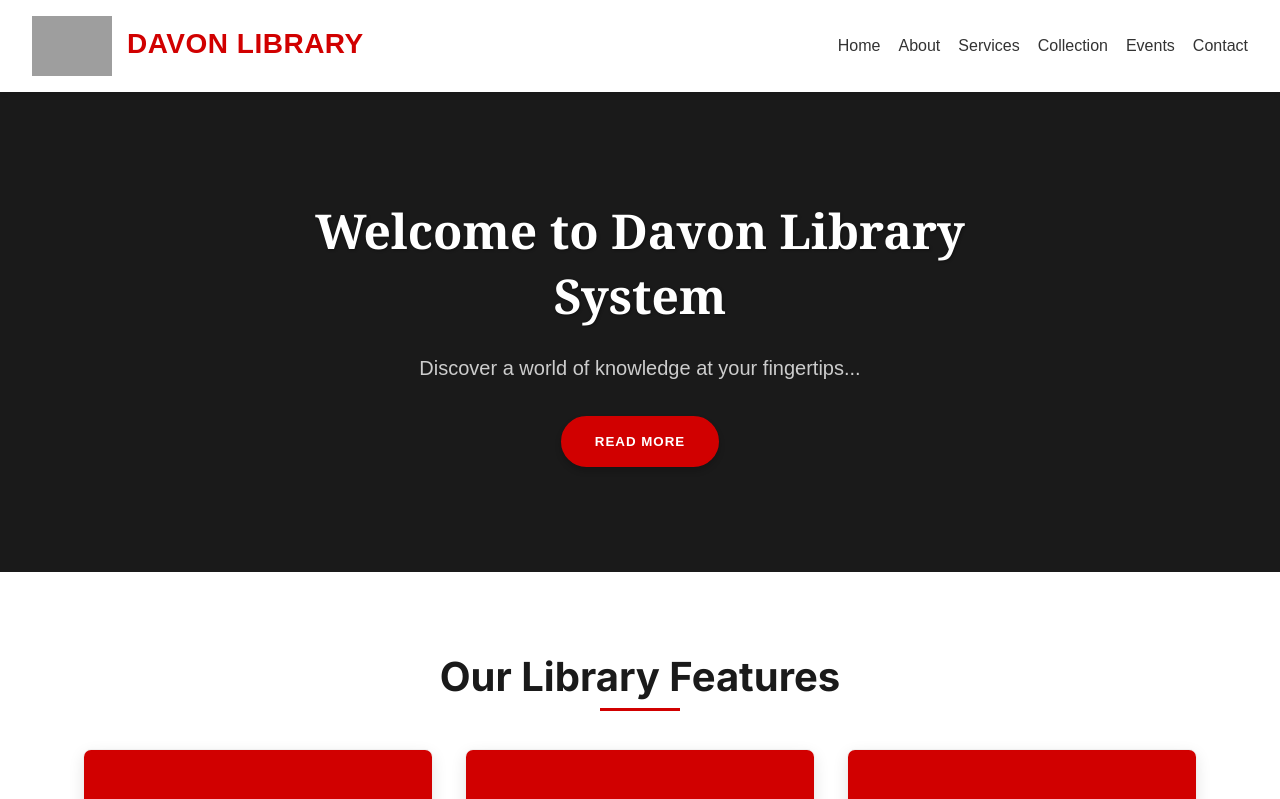
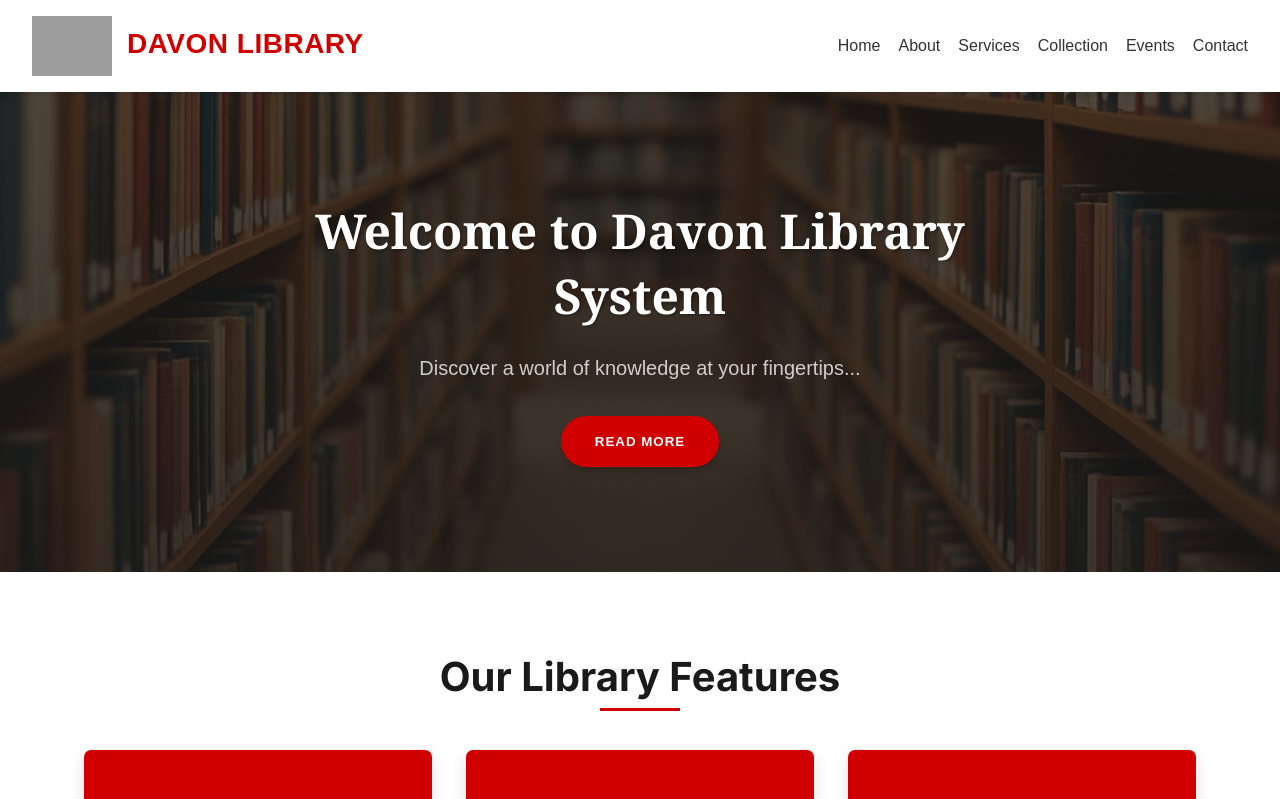
Before and after one commit to yasinsezgin44/davon-library-system, a Next.js app in the folder davon-library-webui/: page / in a window 1280 px wide. Shown: the top 799 px of the page. Built offline with nearby package versions, Linux system fonts and the light colour scheme; grey boxes are pictures that could not be loaded.

Commit message:
style: update HeroSection background image and overlay
- Replaced the commented-out background image with a new background image using 'background.webp' while maintaining the overlay gradient.
- Improved visual consistency and aesthetics of the HeroSection component.

```diff
--- a/davon-library-webui/src/app/components/HeroSection/HeroSection.module.css
+++ b/davon-library-webui/src/app/components/HeroSection/HeroSection.module.css
@@ -26,13 +26,10 @@
 /* --- Hero Section Styles --- */
 .heroSection {
     /* Use variables from globals.css */
-    /* Commented out background image */
-    /* background: linear-gradient(rgba(26, 26, 26, 0.7), rgba(26, 26, 26, 0.8)),
-                url('/library-bg.jpg'); */
 
-    /* Added fallback background color */
-    background: linear-gradient(rgba(26, 26, 26, 0.7), rgba(26, 26, 26, 0.8)), /* Keep overlay */
-                var(--davon-black); /* Use solid black as base */
+    /* Set background image with overlay */
+    background: linear-gradient(rgba(26, 26, 26, 0.7), rgba(26, 26, 26, 0.8)),
+                url('/background.webp');
 
     background-size: cover; /* Keep these */
     background-position: center; /* Keep these */
```
